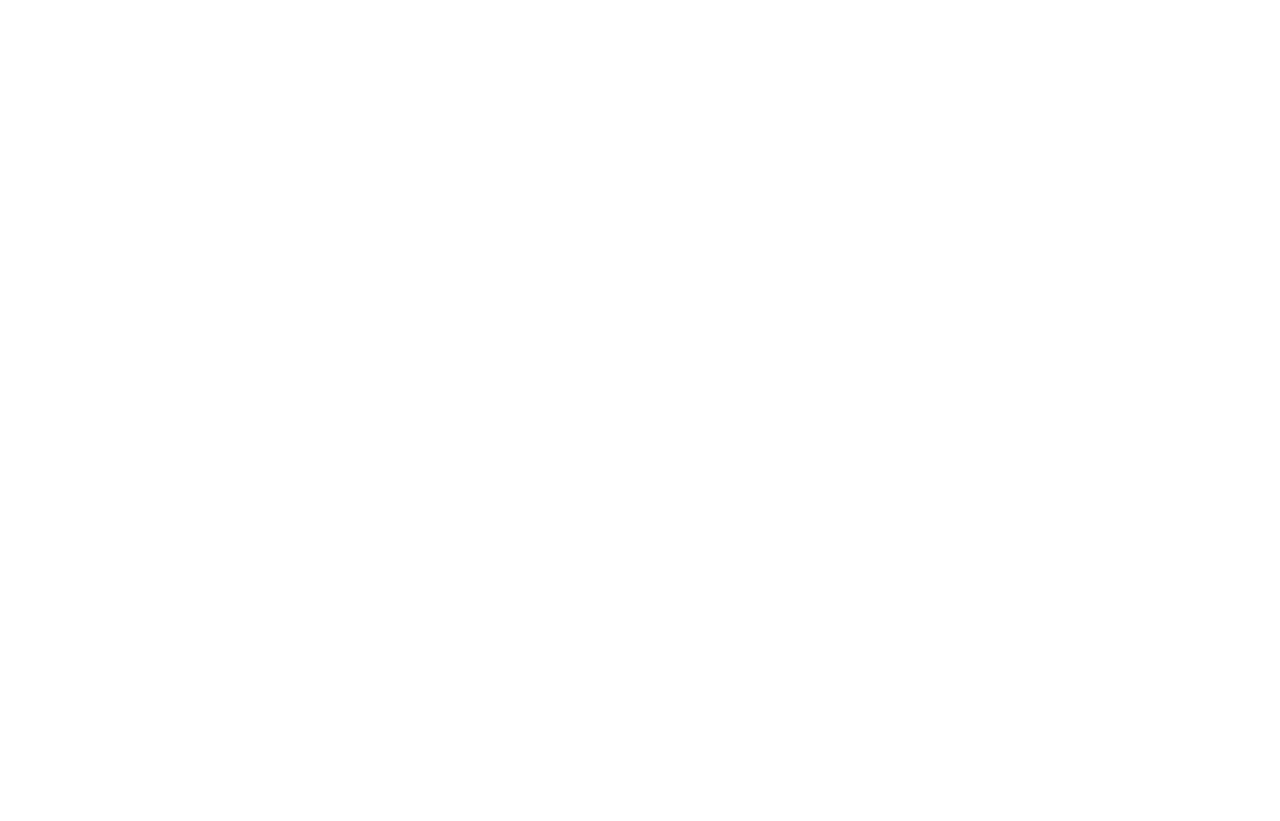
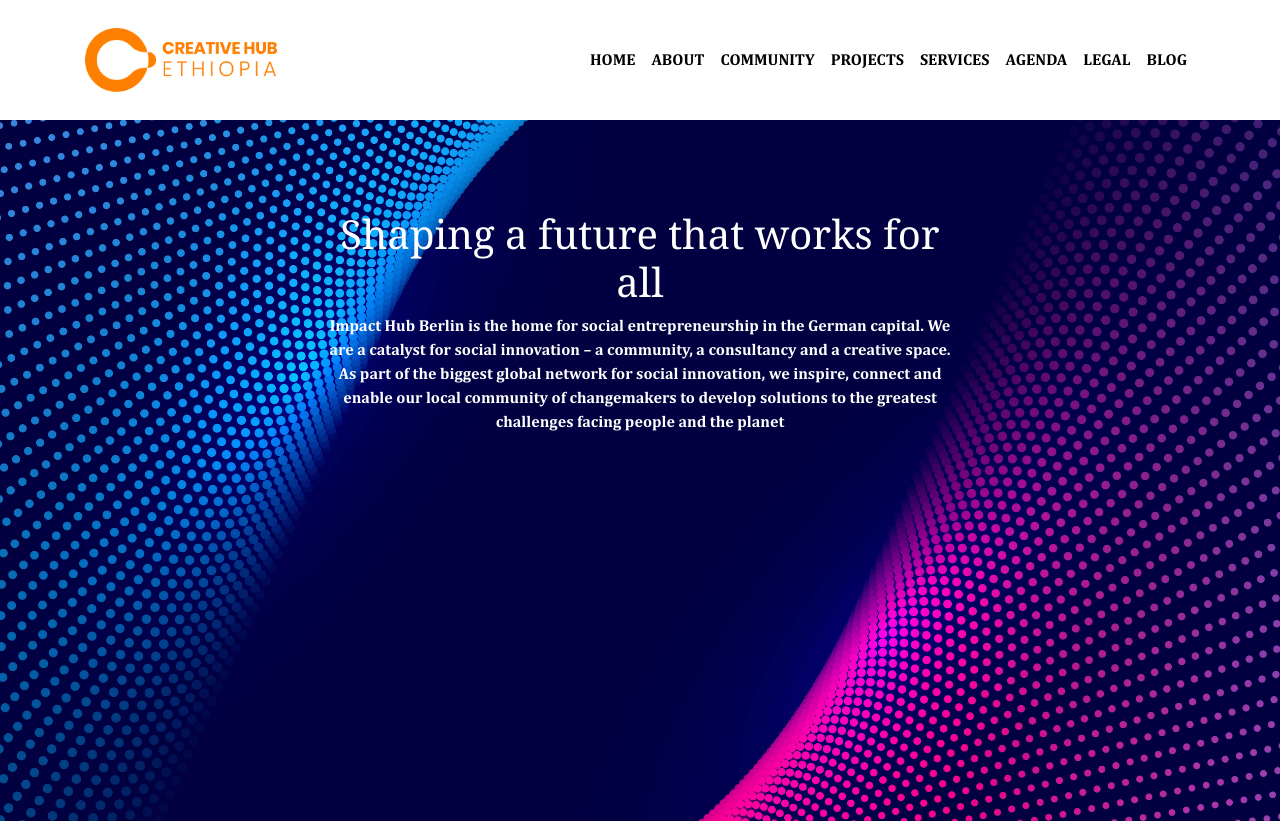
Before and after one commit to mikiyasET/creativehub.github.io, a plain HTML site: page index.html in a window 1280 px wide. Before the commit the page ends 800 px from the top, so only its background shows below. Drawn offline with nearby package versions, Linux system fonts and the light colour scheme; a web font is replaced by a local one.

Commit message:
Formated

```diff
--- /dev/null
+++ b/css/style.css
@@ -0,0 +1,45 @@
+@font-face {
+  font-family: "Cambria";
+  src: url(../font/Cambria-Bold.ttf);
+}
+
+body {
+	font-family: "Cambria";
+
+}
+
+.main-navbar {
+	background-color: #fff;
+	background-position: center;
+	background-size: cover;
+	height: 120px;
+	padding: 20px 0;
+	position: relative;
+	transition: .1s;
+	z-index: 13;
+}
+.nav-link {
+	color: #000 !important;
+}
+.logo {
+	width: 40%;
+	line-height: 30px;
+}
+.page-cover {
+	background-image: url('../assets/cover.jpg');
+	background-size: cover;
+	background-repeat: no-repeat;
+	background-position: center;
+
+	width: 100%;
+	height: 87.6vh;
+	position: relative;
+}
+.cover-text {
+  text-align: center;
+  position: absolute;
+  top: 30%;
+  left: 50%;
+  transform: translate(-50%, -50%);
+  color: #fff;
+}
--- a/index.html
+++ b/index.html
@@ -3,12 +3,60 @@
 <head>
 	<title>Creative Hub</title>
 	<link rel="stylesheet" href="https://maxcdn.bootstrapcdn.com/bootstrap/4.0.0/css/bootstrap.min.css" integrity="sha384-Gn5384xqQ1aoWXA+058RXPxPg6fy4IWvTNh0E263XmFcJlSAwiGgFAW/dAiS6JXm" crossorigin="anonymous">
+	<link rel="stylesheet" type="text/css" href="font/stylesheet.css">
+	<link rel="stylesheet" type="text/css" href="css/style.css">
 </head>
 <body>
 
+<nav class="navbar navbar-expand-lg navbar-dark main-navbar shadow">
+	<div class="container">
+	  <a class="navbar-brand" href="#"><img src="assets/Layer_2_1_.png" class="logo"></a>
+	  <button class="navbar-toggler" type="button" data-toggle="collapse" data-target="#navbarSupportedContent" aria-controls="navbarSupportedContent" aria-expanded="false" aria-label="Toggle navigation">
+	    <span class="navbar-toggler-icon"></span>
+	  </button>
+
+	  <div class="collapse navbar-collapse" id="navbarSupportedContent">
+	    <ul class="navbar-nav ml-auto">
+	      <li class="nav-item ">
+	        <a class="nav-link" href="#">HOME </a>
+	      </li>
+	      <li class="nav-item">
+	        <a class="nav-link" href="#">ABOUT</a>
+	      </li>
+	      <li class="nav-item">
+	        <a class="nav-link" href="#">COMMUNITY</a>
+	      </li>
+	      <li class="nav-item">
+	        <a class="nav-link" href="#">PROJECTS</a>
+	      </li>
+	       <li class="nav-item">
+	        <a class="nav-link" href="#">SERVICES</a>
+	      </li>
+	      <li class="nav-item">
+	        <a class="nav-link" href="#">AGENDA</a>
+	      </li>
+	       <li class="nav-item">
+	        <a class="nav-link" href="#">LEGAL</a>
+	      </li>
+	      <li class="nav-item">
+	        <a class="nav-link" href="#">BLOG</a>
+	      </li>
+
+	    </ul>
+  	</div>
+  </div>
+</nav>
+<div class="page-cover">
+	<div class="cover-text">
+	<h1>Shaping a future that works for all</h1>
+
+	<p>Impact Hub Berlin is the home for social entrepreneurship in the German capital. We are a catalyst for social innovation – a community, a consultancy and a creative space. As part of the biggest global network for social innovation, we inspire, connect and enable our local community of changemakers to develop solutions to the greatest challenges facing people and the planet</p>
+	</div>
+</div>
 
 <script src="https://code.jquery.com/jquery-3.2.1.slim.min.js" integrity="sha384-KJ3o2DKtIkvYIK3UENzmM7KCkRr/rE9/Qpg6aAZGJwFDMVNA/GpGFF93hXpG5KkN" crossorigin="anonymous"></script>
 <script src="https://cdnjs.cloudflare.com/ajax/libs/popper.js/1.12.9/umd/popper.min.js" integrity="sha384-ApNbgh9B+Y1QKtv3Rn7W3mgPxhU9K/ScQsAP7hUibX39j7fakFPskvXusvfa0b4Q" crossorigin="anonymous"></script>
 <script src="https://maxcdn.bootstrapcdn.com/bootstrap/4.0.0/js/bootstrap.min.js" integrity="sha384-JZR6Spejh4U02d8jOt6vLEHfe/JQGiRRSQQxSfFWpi1MquVdAyjUar5+76PVCmYl" crossorigin="anonymous"></script>
+<script src="js/script.js"></script>
 </body>
 </html>
```
Also changed, not shown: assets/Layer_2_1_.png (added), assets/cover.jpg (added), font/Cambria-Bold.ttf (added), js/script.js (added), 1 other file.
